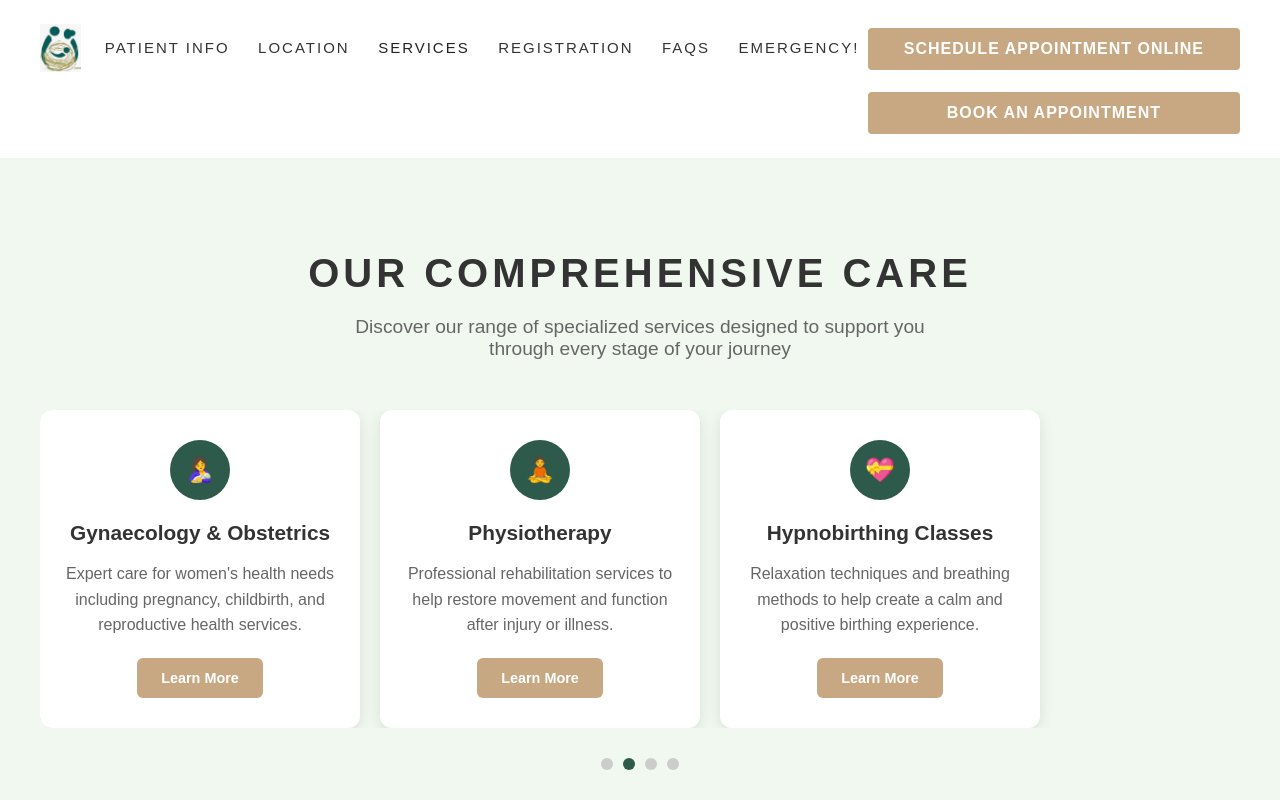
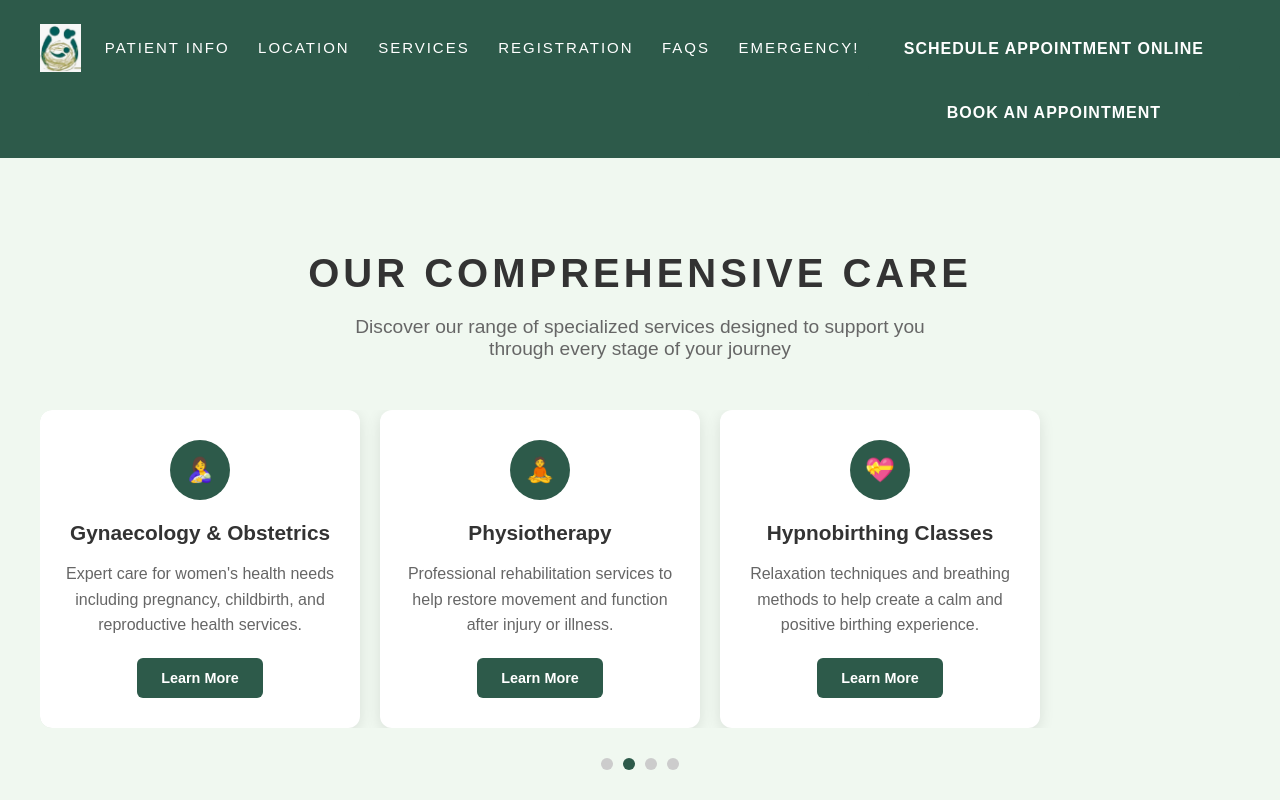
Before and after one commit to goodfella1612/Lenest-Website, a plain HTML site: page web1/index.html in a window 1280 px wide. Shown: the top 800 px of the page. Drawn offline with Linux system fonts and the light colour scheme.

Commit message:
Assistant checkpoint: Updated header/footer background and button colors
Assistant generated file changes:
- web1/styles/header.css: Change header background to match services dropdown color, Update button color to match services dropdown, Update navigation text color for visibility on dark background, Update dropdown button text color
- web1/styles/carousel.css: Update carousel button color to match services dropdown

---

User prompt:

add the color just used to the header background and the footer background and use the color you used for the sevices dropdown to replace the color you have used for the book an appointment and other buttons

Replit-Commit-Author: Assistant
Replit-Commit-Session-Id: f7ed0826-673b-43d7-b5fb-da0483ab3a4f

```diff
--- a/web1/styles/carousel.css
+++ b/web1/styles/carousel.css
@@ -83,7 +83,7 @@
 }
 
 .card-button {
-    background: #c8a882;
+    background: #2d5a4a;
     color: #fff;
     border: none;
     padding: 12px 24px;
@@ -97,7 +97,7 @@
 }
 
 .card-button:hover {
-    background: #b8985f;
+    background: #1f3d32;
 }
 
 .carousel-controls {
--- a/web1/styles/header.css
+++ b/web1/styles/header.css
@@ -3,7 +3,7 @@
     justify-content: space-between;
     align-items: flex-start;
     padding: 24px 40px;
-    background: #fff;
+    background: #2d5a4a;
     font-family: Arial, sans-serif;
 }
 
@@ -19,7 +19,7 @@
 
 .main-nav a {
     margin-right: 24px;
-    color: #333;
+    color: #fff;
     text-decoration: none;
     letter-spacing: 2px;
     font-size: 15px;
@@ -36,7 +36,7 @@
 }
 
 .dropbtn {
-  color: #222;
+  color: #fff;
   font-size: 15px;
   font-weight: 400;
   letter-spacing: 2px;
@@ -91,7 +91,7 @@
 }
 
 .header-btn {
-    background: #c8a882;
+    background: #2d5a4a;
     color: #fff;
     padding: 12px 36px;
     border: none;
@@ -105,7 +105,7 @@
 }
 
 .header-btn:hover {
-    background: #b8985f;
+    background: #1f3d32;
 }
 
 .header-btn.secondary {
```
